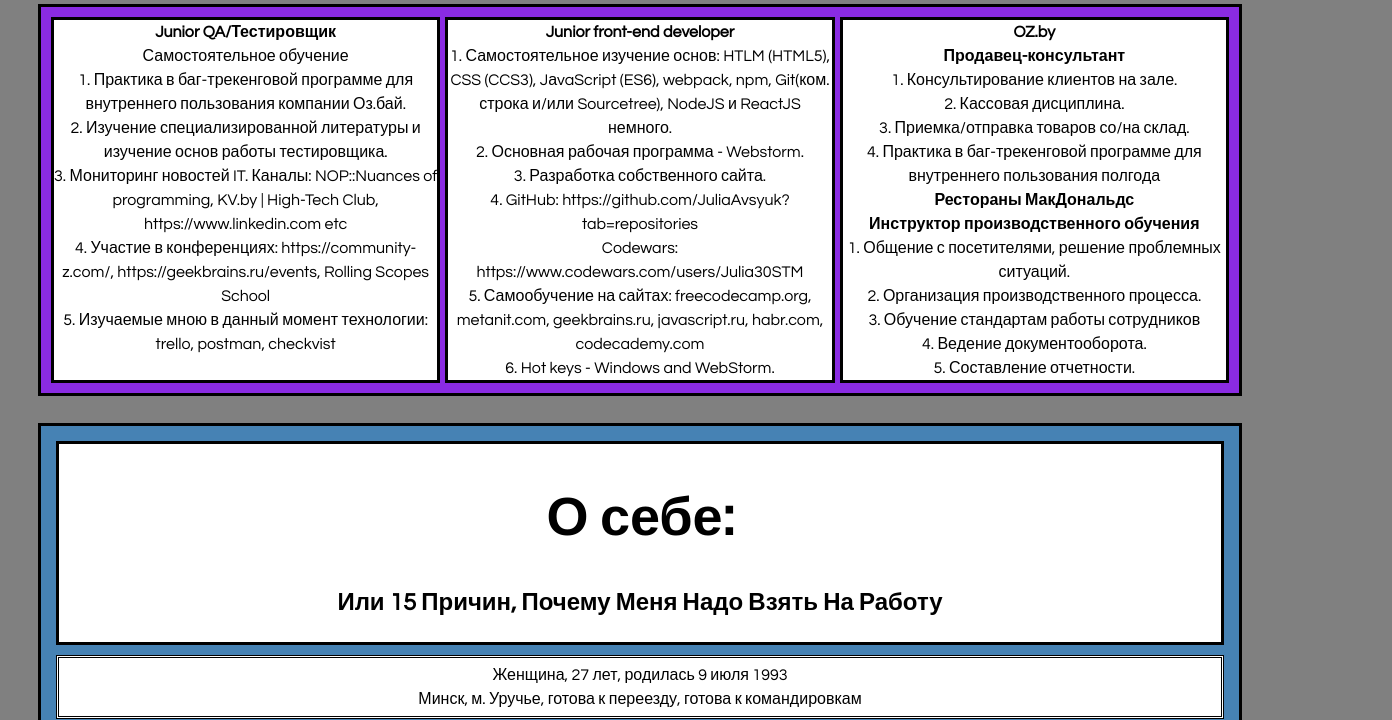
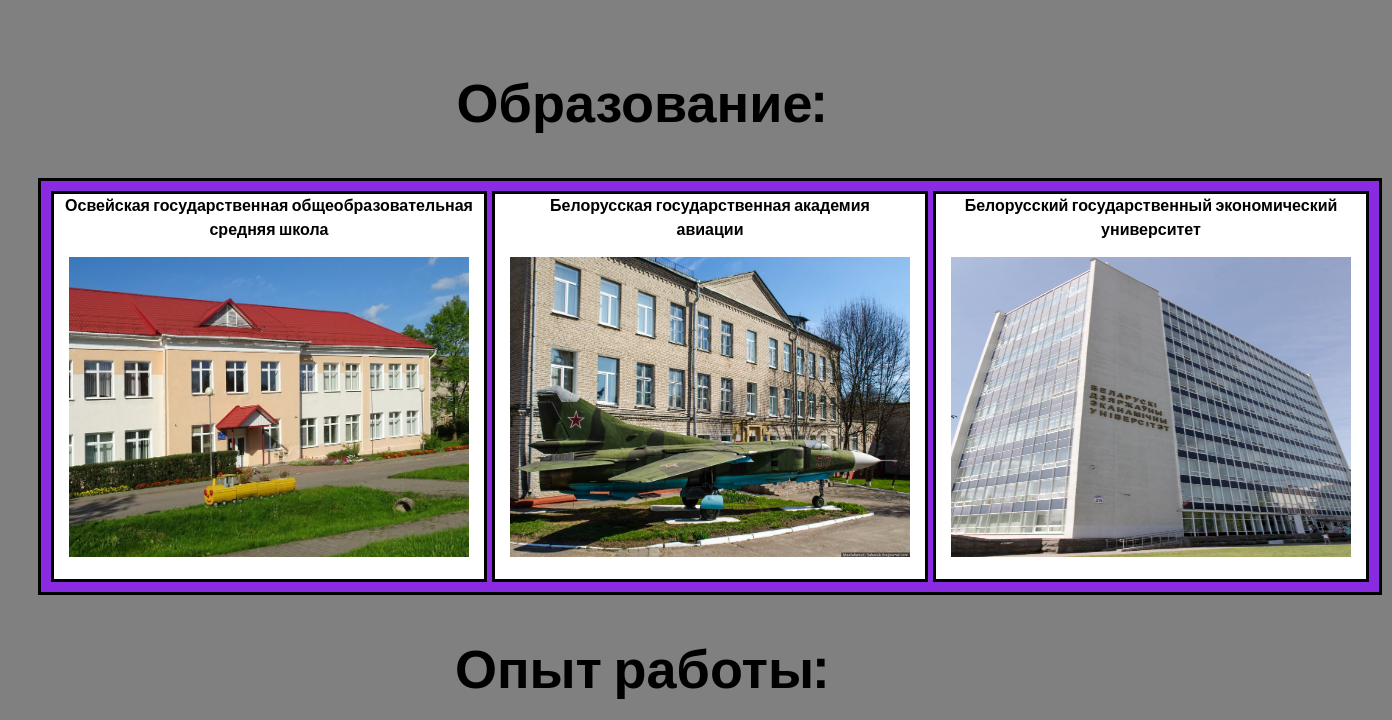
Before and after one commit to JuliaAvsyuk/Webpack, a website built with webpack: page src/index.html in a window 1280 px wide. Shown: the part 1101-1821 px from the top of the page, 1392 px wide, since content can reach past the window. Built offline with nearby package versions, Linux system fonts and the light colour scheme; files whose address does not match are found by name.

Commit message:
Добавление цитаты и картинок об образовании

```diff
--- a/src/header/header.scss
+++ b/src/header/header.scss
@@ -28,3 +28,10 @@
   font-size: 54px;
   text-align: center;
 }
+
+.education {
+    padding: 5px;
+    margin: 10px;
+    width: 400px;
+    height: 300px;
+}
--- a/src/index.html
+++ b/src/index.html
@@ -8,6 +8,11 @@
 <body>
     <header>
         <div class="logo">
+            <blockquote>
+                <p><i>"Счастье не в том, чтобы делать всегда, что хочешь, а в том, чтобы всегда хотеть того, что делаешь"</i></p>
+                <p>Лев Толстой</p>
+                <hr>
+            </blockquote>
             <form class="logIn">
                 <input type="text" class="logIn__login" maxlength="20" size="12" placeholder="login or email" >
                 <input type="password" class="logIn__password" maxlength="15" size="10" placeholder="password">
@@ -59,8 +64,35 @@
     </header>
     <main>
         <section class="basic">
-            <h1>Опыт работы:</h1>
-            <table class="grid">
+            <div class="educ">
+                <h1 class="title">Образование:</h1>
+                <table class="grid">
+                    <tr>
+                        <td>
+                            <div class="text_blocks_inline">
+                                <div><b>Освейская государственная общеобразовательная средняя школа</b></div>
+                                <img class="education" src="../src/header/__educ/Освейская%20школа.jpg">
+                            </div>
+                        </td>
+                        <td>
+                            <div class="text_blocks_inline">
+                                <div><b>Белорусская государственная академия </b></div>
+                                <div><b>авиации</b></div>
+                                <img class="education" src="../src/header/__educ/БГАА.jpg">
+                            </div>
+                        </td>
+                        <td>
+                            <div class="text_blocks_inline">
+                                <div><b>Белорусский государственный экономический университет</b></div>
+                                <img class="education" src="../src/header/__educ/бгэу.jpg">
+                            </div>
+                        </td>
+                    </tr>
+                </table>
+            </div>
+            <div>
+                <h1 class="title">Опыт работы:</h1>
+                <table class="grid">
                 <tr>
                     <td>
                         <div class="text_blocks_inline">
@@ -107,6 +139,7 @@
                     </td>
                 </tr>
             </table>
+            </div>
             <section class="blocks">
                 <div class="main_title">
                     <h1 class="title">О себе:</h1>
--- a/src/index.scss
+++ b/src/index.scss
@@ -21,6 +21,11 @@
     line-height: 28px;
     text-transform: capitalize;
   }
+  p {
+    font-size: 24px;
+    line-height: 28px;
+    text-align: right;
+  }
 }
 
 $body-color: grey;
```
Also changed, not shown: src/header/__educ/БГАА.jpg (added), src/header/__educ/Освейская школа.jpg (added), src/header/__educ/бгэу.jpg (added).
